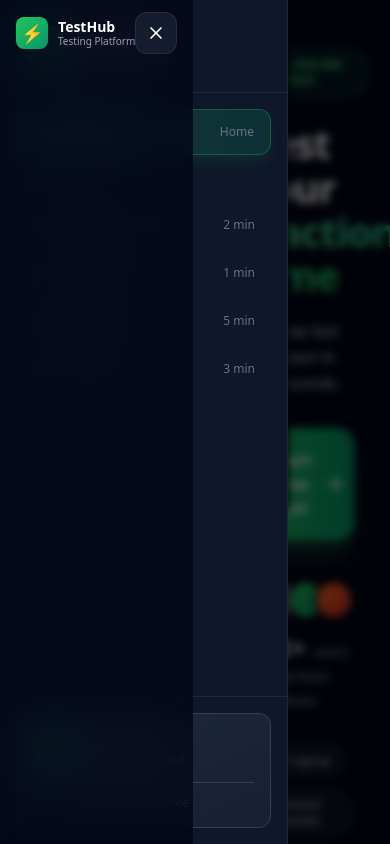
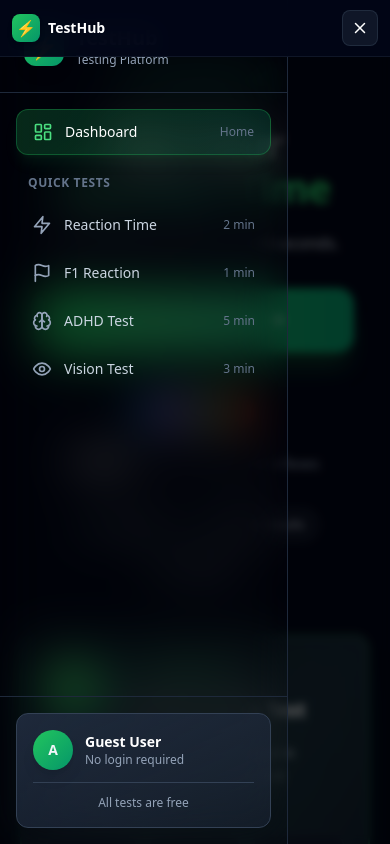
Before and after one commit to tevzadze500/test, a React (Vite) app: page / in a window 390 px wide. Both pictures are taken after a click on the button "Toggle menu". Shown: the top 844 px of the page. Built offline with nearby package versions, Linux system fonts and the light colour scheme.

Commit message:
fix routing vercel

```diff
--- a/src/components/Hero.jsx
+++ b/src/components/Hero.jsx
@@ -4,7 +4,7 @@ import { Zap, ArrowRight, CheckCircle2, Sparkles } from 'lucide-react';
 
 const Hero = () => {
   return (
-    <div className="pt-8 pb-12 sm:pt-12 sm:pb-16 md:pt-16 md:pb-20 px-1">
+    <div className="pt-16 pb-12 sm:pt-12 sm:pb-16 md:pt-16 md:pb-20 px-1 lg:pt-8">
       {/* Premium Hero - Mobile First with Generous Spacing */}
       <div className="text-center max-w-2xl mx-auto">
 
--- a/src/components/MobileTopBar.jsx
+++ b/src/components/MobileTopBar.jsx
@@ -3,29 +3,26 @@ import { Menu, X } from 'lucide-react';
 
 const MobileTopBar = ({ onMenuToggle, isMenuOpen }) => {
   return (
-    <div className="lg:hidden sticky top-0 z-50 bg-dark-950/80 backdrop-blur-xl border-b border-dark-800/50">
-      <div className="flex items-center justify-between px-4 py-3">
-        {/* Logo/Brand */}
-        <div className="flex items-center gap-2.5">
-          <div className="w-8 h-8 rounded-lg bg-gradient-to-br from-green-500 to-emerald-600 flex items-center justify-center shadow-lg">
-            <span className="text-lg">⚡</span>
+    <div className="lg:hidden fixed top-0 left-0 right-0 z-50 bg-dark-950/95 backdrop-blur-lg border-b border-dark-800/50">
+      <div className="flex items-center justify-between px-3 py-2.5">
+        {/* Logo/Brand - Compact */}
+        <div className="flex items-center gap-2">
+          <div className="w-7 h-7 rounded-lg bg-gradient-to-br from-green-500 to-emerald-600 flex items-center justify-center shadow-md">
+            <span className="text-base">⚡</span>
           </div>
-          <div className="flex flex-col">
-            <span className="text-white font-bold text-sm leading-none">TestHub</span>
-            <span className="text-dark-400 text-[10px] leading-none mt-0.5">Testing Platform</span>
-          </div>
+          <span className="text-white font-bold text-sm">TestHub</span>
         </div>
 
-        {/* Menu Button - Modern & Clean */}
+        {/* Menu Button - Compact & Clean */}
         <button
           onClick={onMenuToggle}
-          className="p-2.5 rounded-xl bg-dark-800/60 border border-dark-700/50 hover:bg-dark-700/80 hover:border-dark-600/50 transition-all duration-200 active:scale-95"
+          className="p-2 rounded-lg bg-dark-800/50 border border-dark-700/50 hover:bg-dark-700/80 transition-all duration-200 active:scale-95"
           aria-label="Toggle menu"
         >
           {isMenuOpen ? (
-            <X size={20} className="text-white" />
+            <X size={18} className="text-white" />
           ) : (
-            <Menu size={20} className="text-white" />
+            <Menu size={18} className="text-white" />
           )}
         </button>
       </div>
--- a/src/components/Sidebar.jsx
+++ b/src/components/Sidebar.jsx
@@ -34,8 +34,8 @@ const Sidebar = ({ isOpen, setIsOpen }) => {
       <aside
         className={`
           fixed lg:sticky top-0 left-0 h-screen
-          w-72 bg-dark-900 border-r border-dark-800
-          transition-transform duration-300 z-40
+          w-72 bg-dark-900/98 backdrop-blur-xl border-r border-dark-800
+          transition-transform duration-300 z-[45]
           ${isOpen ? 'translate-x-0' : '-translate-x-full lg:translate-x-0'}
         `}
       >
--- a/src/pages/HomePage.jsx
+++ b/src/pages/HomePage.jsx
@@ -26,7 +26,7 @@ function HomePage() {
 
       {/* Main Content */}
       <main className="flex-1 overflow-y-auto">
-        <div className="max-w-7xl mx-auto p-4 sm:p-6 lg:p-8 lg:pt-8">
+        <div className="max-w-7xl mx-auto p-4 pt-0 sm:p-6 lg:p-8 lg:pt-8">
           {/* Hero Section */}
           <Hero />
 
```
